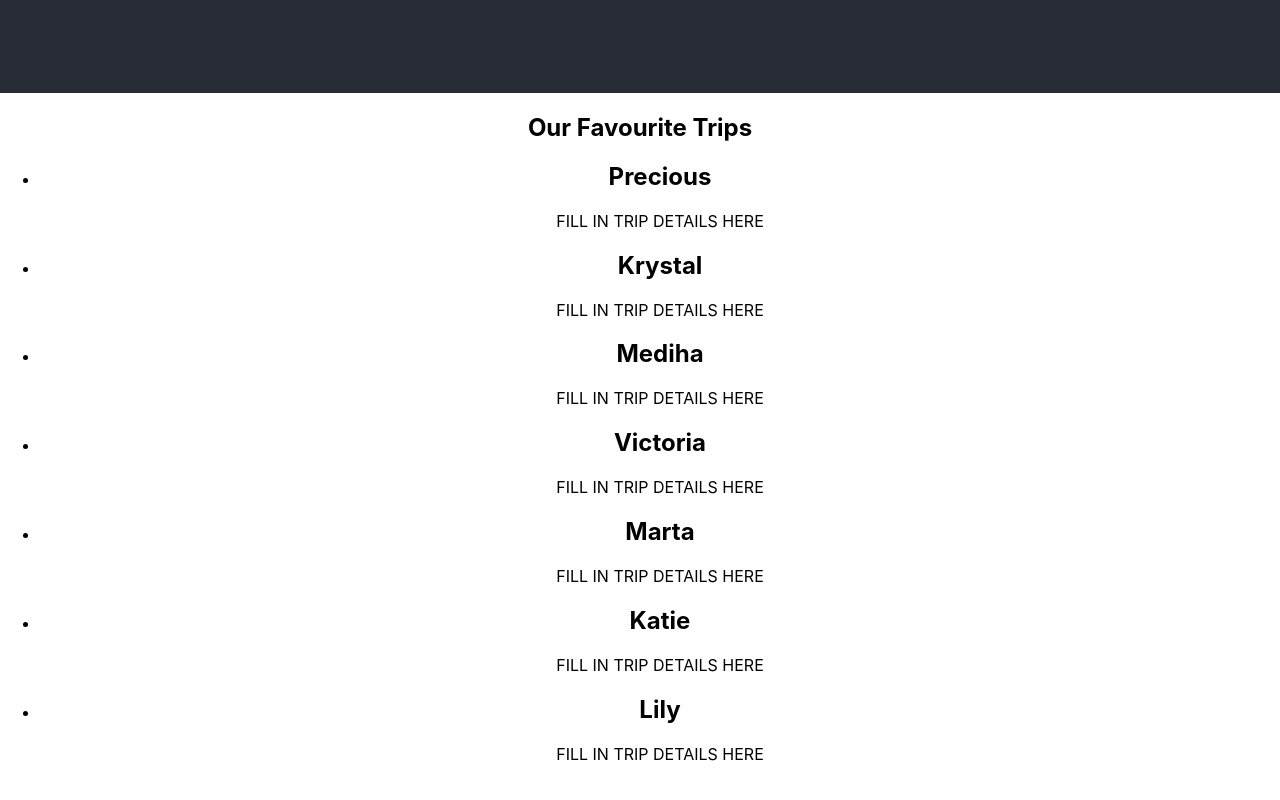
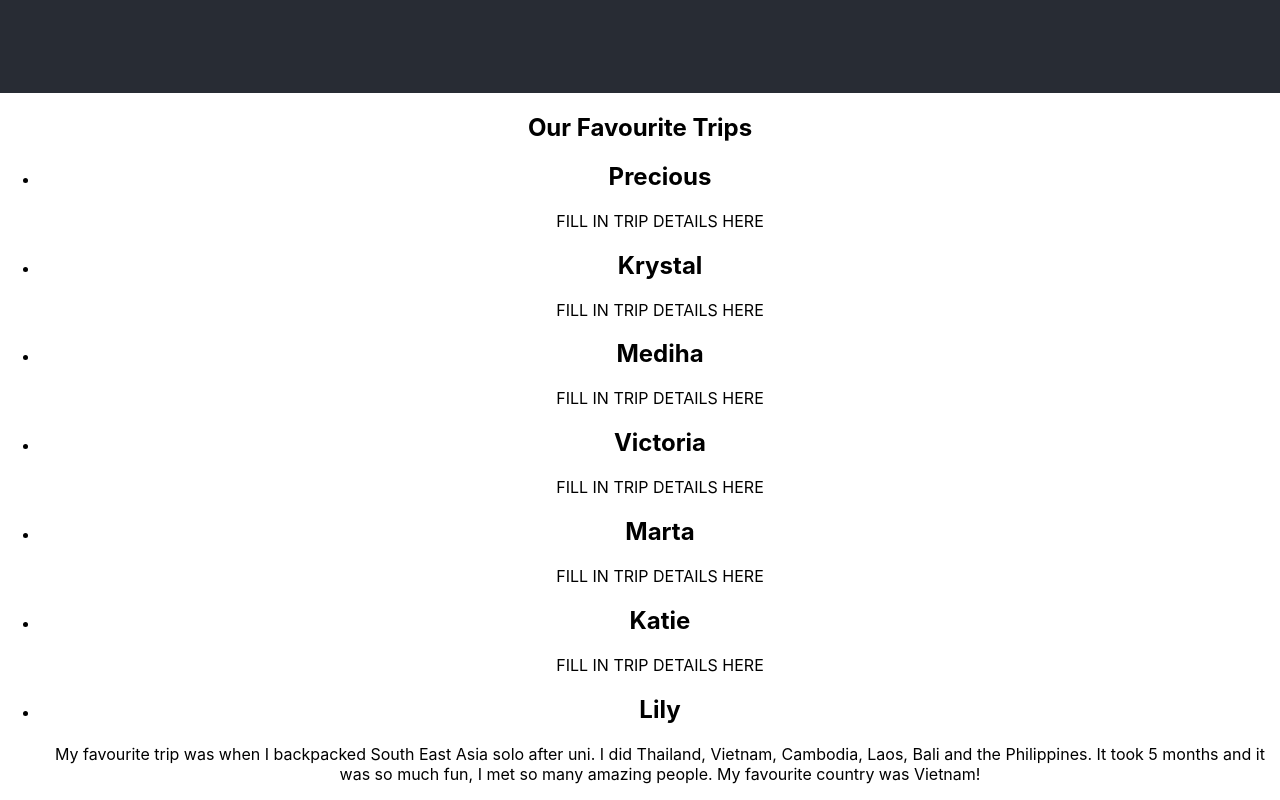
Before and after one commit to lilywright17/TripScribe, a React (Create React App) app in the folder tripscribe/: page / in a window 1280 px wide. Shown: the part 707-1507 px from the top of the page. Built offline with nearby package versions, Linux system fonts and the light colour scheme.

Commit message:
Entered my own trip details

```diff
--- a/tripscribe/src/App.js
+++ b/tripscribe/src/App.js
@@ -35,7 +35,7 @@ function App() {
             </li>
             <li>
               <h2>Lily</h2>
-              <p>FILL IN TRIP DETAILS HERE</p>
+              <p>My favourite trip was when I backpacked South East Asia solo after uni. I did Thailand, Vietnam, Cambodia, Laos, Bali and the Philippines. It took 5 months and it was so much fun, I met so many amazing people. My favourite country was Vietnam!</p>
             </li>
         </ul>
 
```
